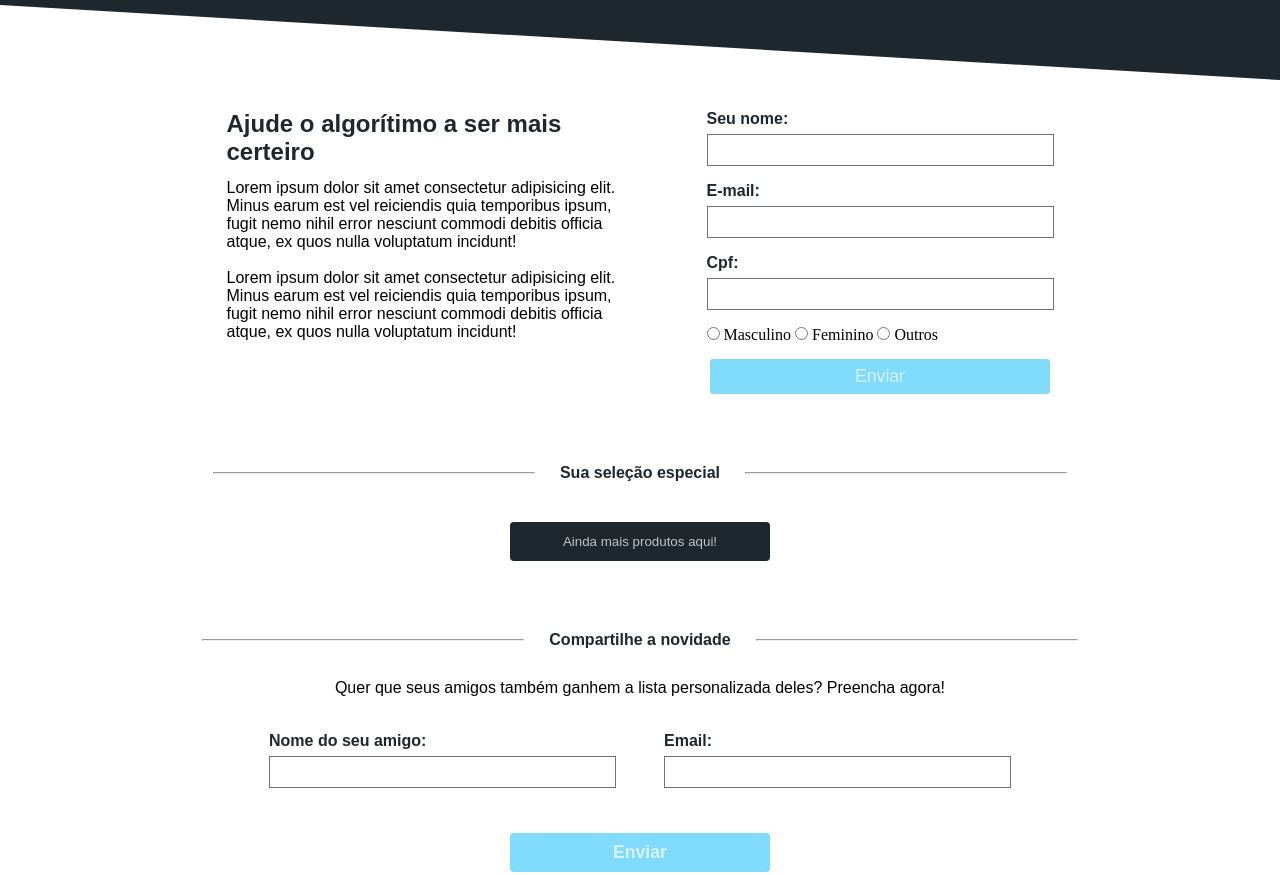
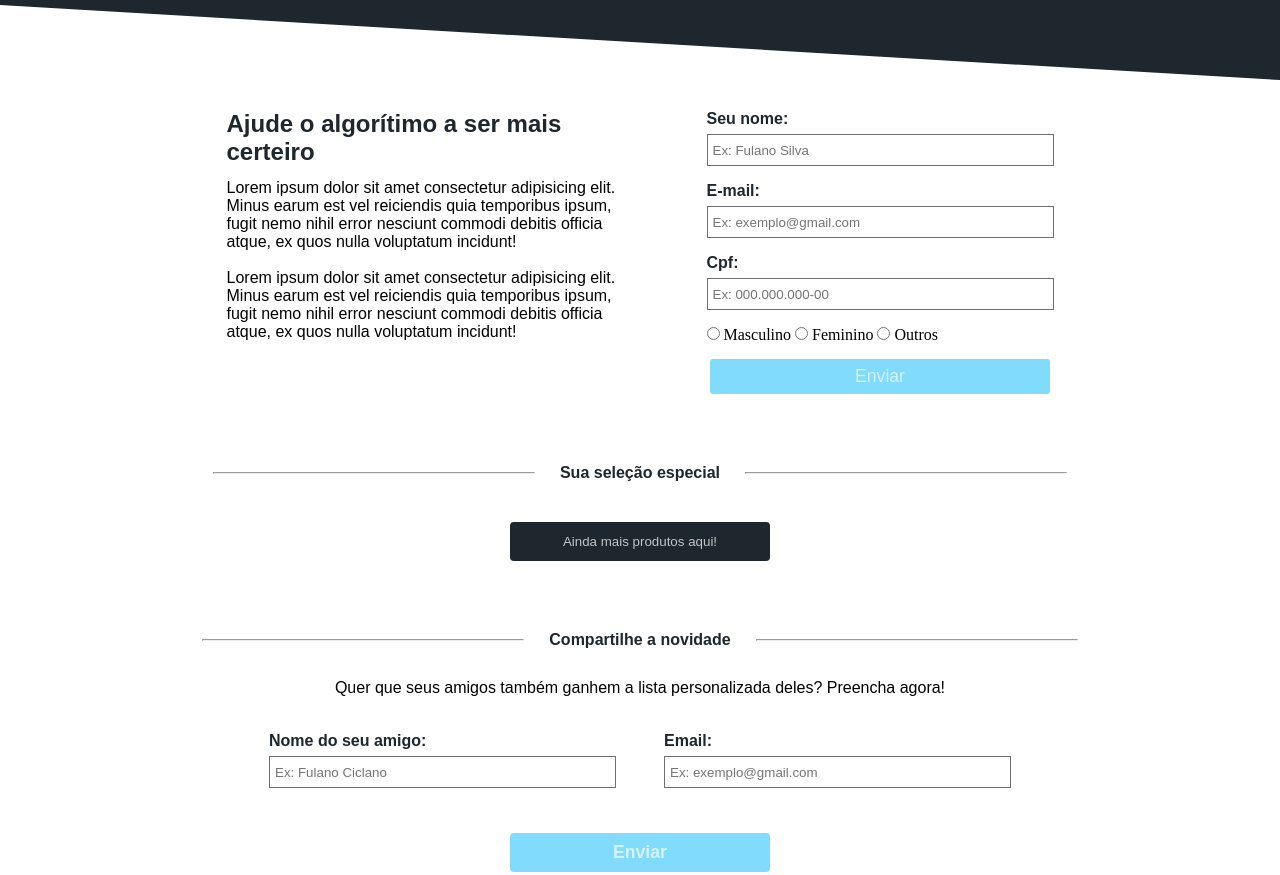
Before and after one commit to Gabrielmirandaxl/LandingPage, a plain HTML site: page index.html in a window 1280 px wide. Shown: the part 220-1095 px from the top of the page. Drawn offline with Linux system fonts and the light colour scheme; no server answers.

Commit message:
adding repailr for the folder index

```diff
--- a/index.html
+++ b/index.html
@@ -60,25 +60,25 @@
                 <form method="post" class="form">
                   <div class="data-personal">
                     <label for="nome">Seu nome:</label>
-                    <input type="text" name="nome" class="nome" autocomplete="off">
+                    <input type="text" name="nome" class="nome" autocomplete="off" placeholder="Ex: Fulano Silva">
                   </div>
 
                  <div class="data-personal">
                   <label for="nome">E-mail:</label>
-                  <input type="email" name="email" class="email" autocomplete="off">
+                  <input type="email" name="email" class="email" autocomplete="off" placeholder="Ex: exemplo@gmail.com">
                  </div>
 
                  <div class="data-personal">
                   <label for="nome">Cpf:</label>
-                  <input type="text" name="cpf" class="cpf" maxlength="14"  autocomplete="off">
+                  <input type="text" name="cpf" class="cpf" maxlength="14"  autocomplete="off" placeholder="Ex: 000.000.000-00">
                  </div>
 
                  <div>
-                  <input type="radio" name="sexo" class="sexo" value="Masculino">
+                  <input type="radio" name="sexo" class="sexo" value="Masculino" required>
                   <label for="Masculino">Masculino</label>
-                  <input type="radio" name="sexo" class="sexo" value="Feminino">
+                  <input type="radio" name="sexo" class="sexo" value="Feminino" required>
                   <label for="Feminino">Feminino</label>
-                  <input type="radio" name="sexo" class="sexo" value="Outros">
+                  <input type="radio" name="sexo" class="sexo" value="Outros" required>
                   <label for="Outros">Outros</label>
                  </div>
 
@@ -129,12 +129,12 @@
                     <div class="inputs">
                       <div class="data-friend">
                         <label for="invite-friends" class="label-invite">Nome do seu amigo:</label>
-                        <input type="text" class="invite-friends" name="nome-friend">
+                        <input type="text" class="invite-friends" name="nome-friend" placeholder="Ex: Fulano Ciclano" required>
                       </div>
 
                       <div class="data-friend">
                         <label for="invite-friends" class="label-invite">Email:</label>
-                        <input type="email" class="invite-friends" name="email-friend">
+                        <input type="email" class="invite-friends" name="email-friend" placeholder="Ex: exemplo@gmail.com" required>
                       </div>
                     </div>
 
```
